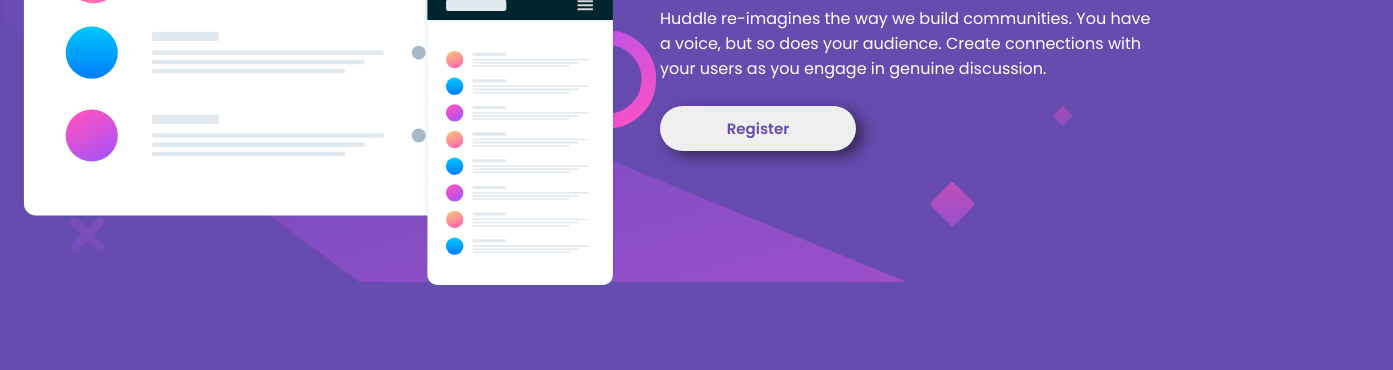
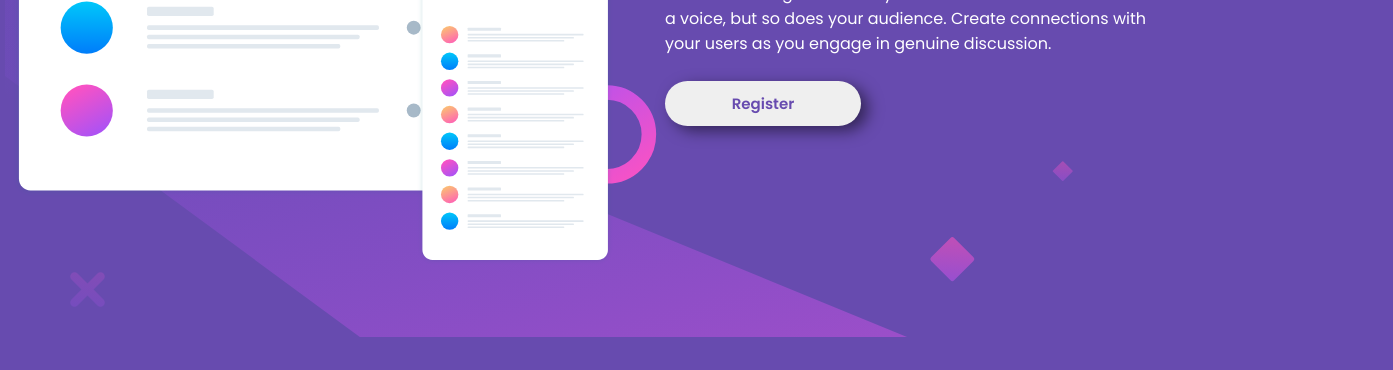
Before and after one commit to FelipeFerreiraSS/Huddle-landing-page, a plain HTML site: page index.html in a window 1280 px wide. Shown: the part 347-717 px from the top of the page, 1393 px wide, since content can reach past the window. Drawn offline with Linux system fonts and the light colour scheme.

Commit message:
Update style.css

```diff
--- a/style.css
+++ b/style.css
@@ -23,7 +23,6 @@ body {
   background-repeat: no-repeat;
   background-size: 1127px;
   background-position-x: 5px;
-  background-position-y: -55px;
 }
 
 header {
@@ -38,8 +37,8 @@ header > img {
 }
 
 .main {
-  width: 1250px;
-  height: 500px;
+  width: 1393px;
+  height: 550px;
   margin: auto;
 
   display: flex;
```
